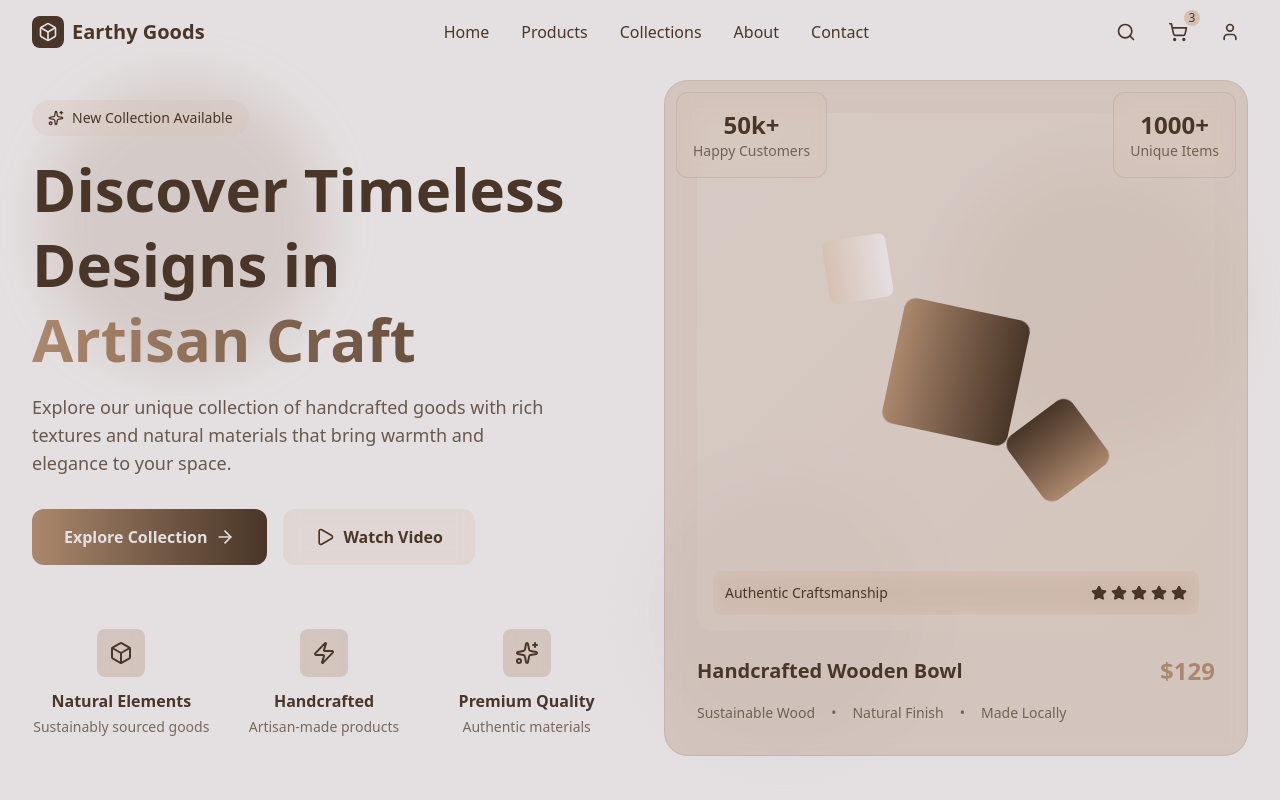
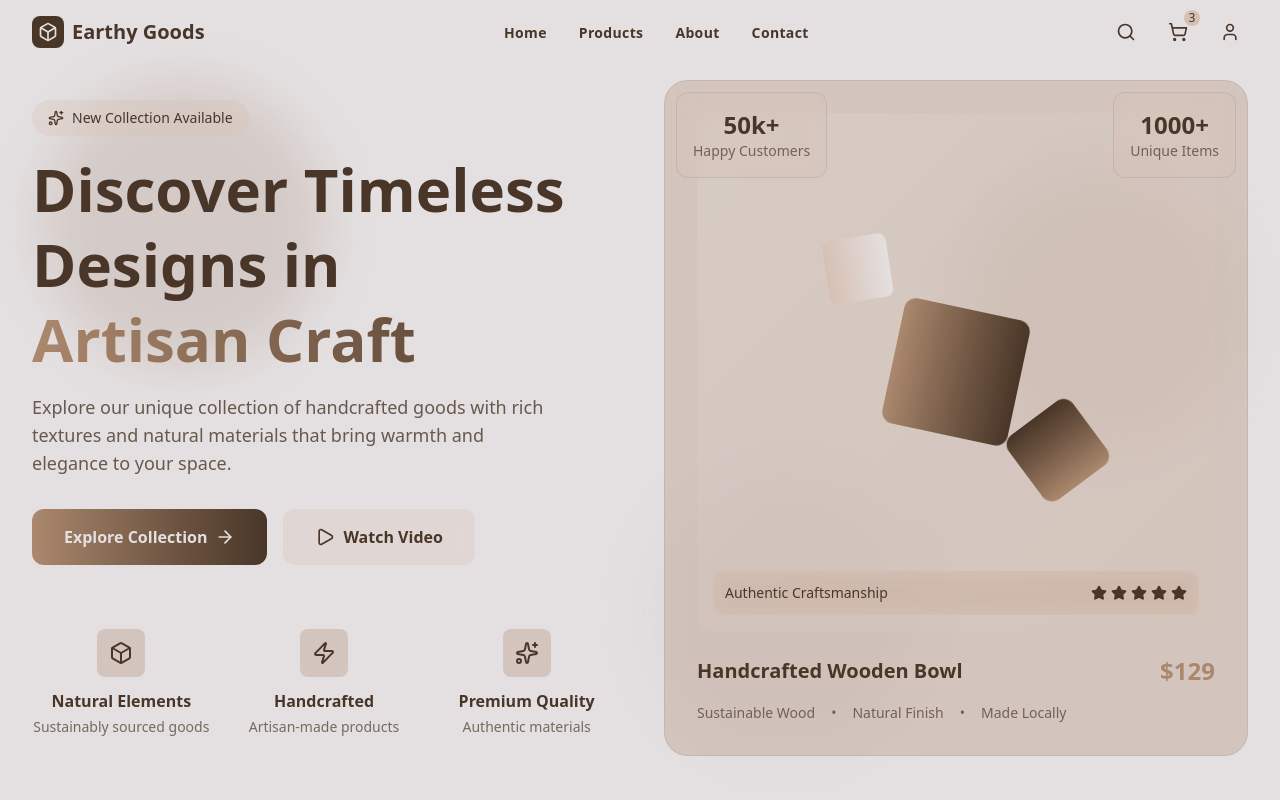
Before and after one commit to afaankhawaja/3d-shop, a React (Vite) app: page / in a window 1280 px wide. Shown: the top 800 px of the page. Built offline with nearby package versions, Linux system fonts and the light colour scheme.

Commit message:
removed collection nav

```diff
--- a/src/components/Navbar.tsx
+++ b/src/components/Navbar.tsx
@@ -4,7 +4,6 @@ import { Menu, X, Search, ShoppingCart, User, Box } from "lucide-react";
 const navItems = [
   { name: "Home", href: "/" },
   { name: "Products", href: "/products" },
-  { name: "Collections", href: "#" },
   { name: "About", href: "/about" },
   { name: "Contact", href: "/contact" },
 ];
@@ -49,7 +48,7 @@ const Navbar = () => {
               <a
                 key={item.name}
                 href={item.href}
-                className="text-[#493628] hover:text-[#D6C0B3] transition-colors duration-200 font-medium"
+                className="text-[#493628] hover:text-[#D6C0B3] transition-colors duration-200 font-semibold tracking-wide text-[14px]"
               >
                 {item.name}
               </a>
```
